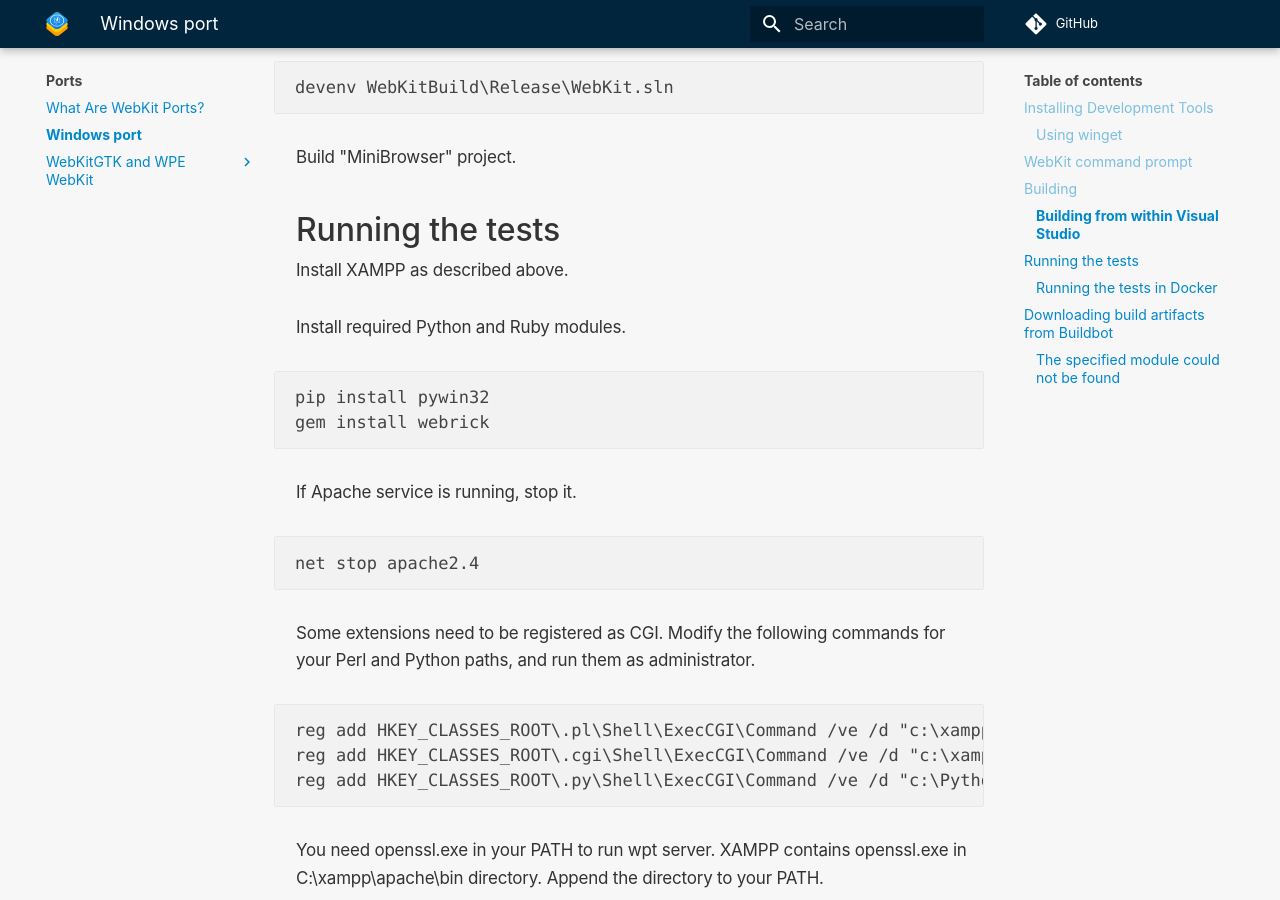
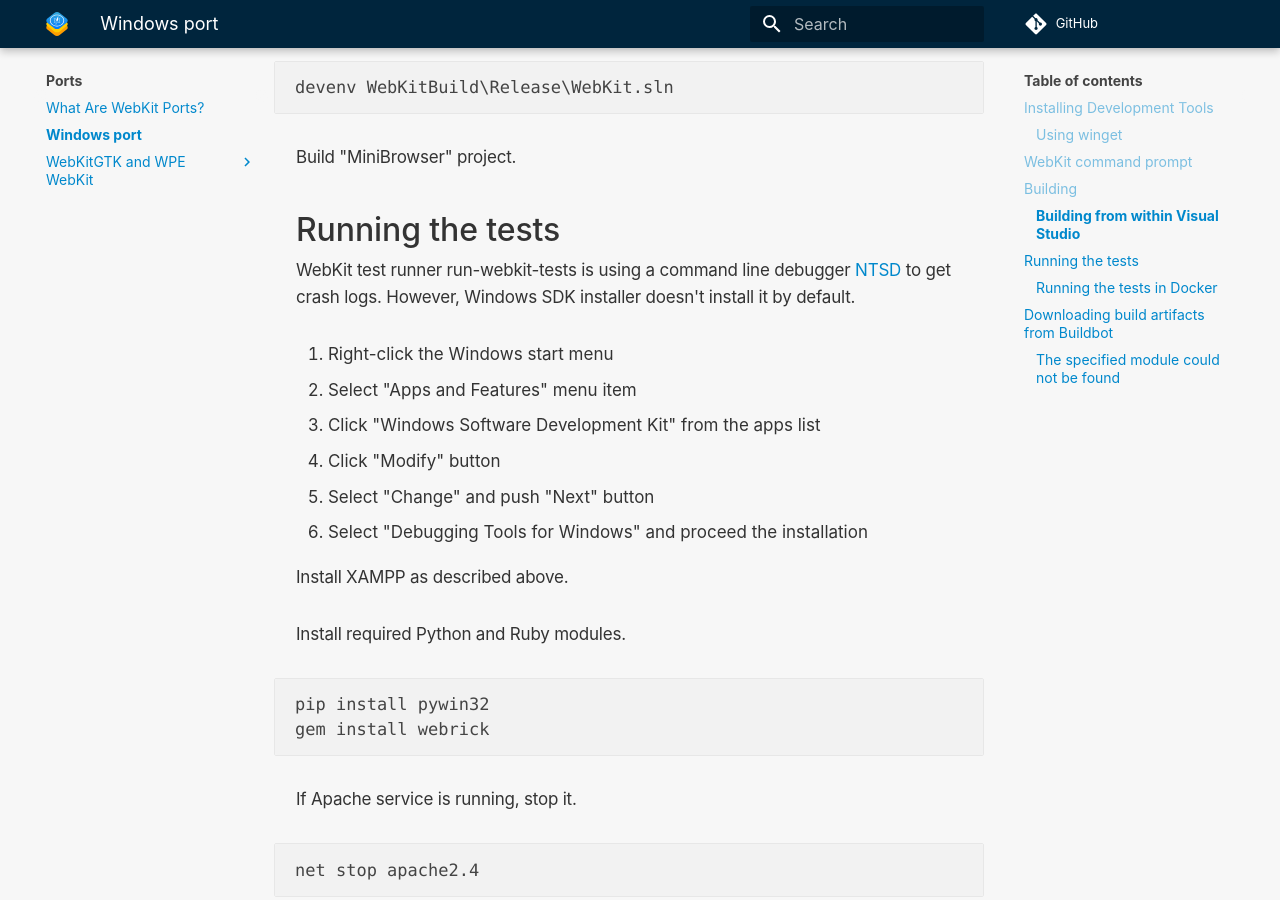
Before and after one commit to WebKit/Documentation, an MkDocs documentation site: the page built from docs/Ports/WindowsPort.md, in a window 1280 px wide and 900 px high, scrolled down 3382 px. Built offline with MkDocs 1.6.1 and Material for MkDocs 9.7.7, drawn with Linux system fonts in a browser that asks for light colours; comment, search, counter and statistics services are not loaded.

Commit message:
WindowsPort.md: Added NTSD installation instruction
A command line debugger NTSD is required to get crash logs for layout
tests.

```diff
--- a/docs/Ports/WindowsPort.md
+++ b/docs/Ports/WindowsPort.md
@@ -131,6 +131,16 @@ Build "MiniBrowser" project.
 
 ## Running the tests
 
+WebKit test runner run-webkit-tests is using a command line debugger [NTSD](https://learn.microsoft.com/en-us/windows-hardware/drivers/debugger/debugging-using-cdb-and-ntsd) to get crash logs.
+However, Windows SDK installer doesn't install it by default.
+
+1. Right-click the Windows start menu
+2. Select "Apps and Features" menu item
+3. Click "Windows Software Development Kit" from the apps list
+4. Click "Modify" button
+5. Select "Change" and push "Next" button
+6. Select "Debugging Tools for Windows" and proceed the installation
+
 Install XAMPP as described above.
 
 Install required Python and Ruby modules.
```
